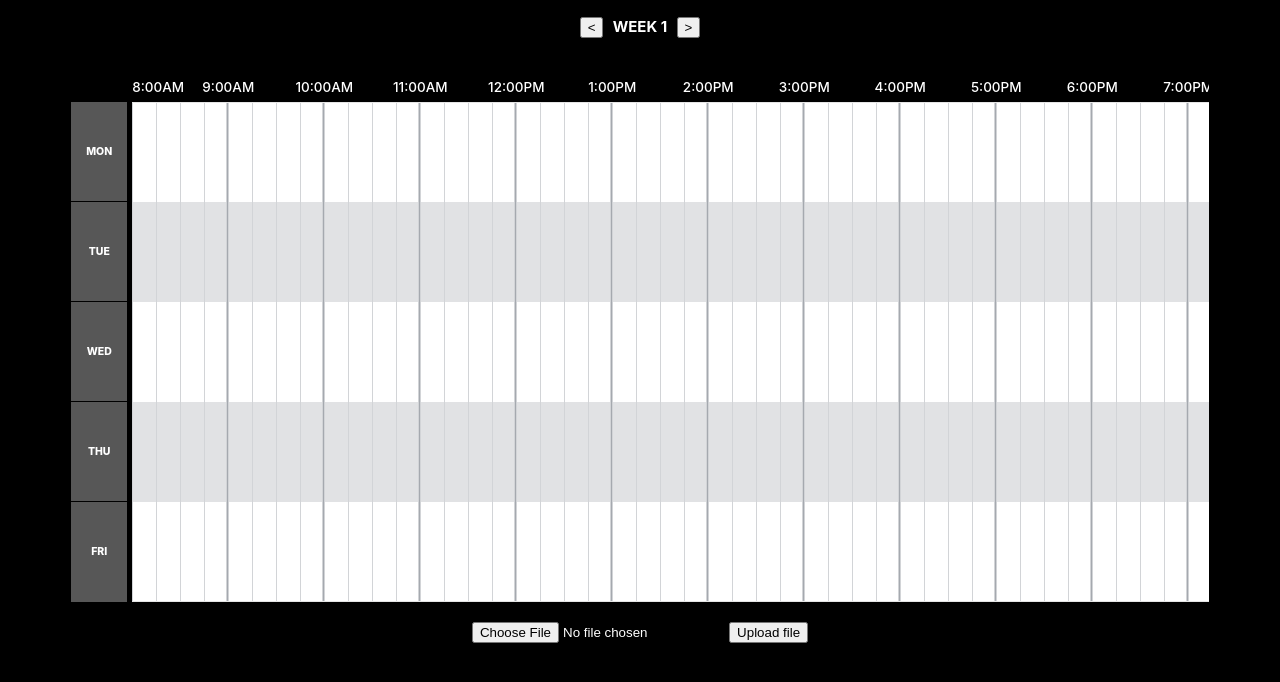
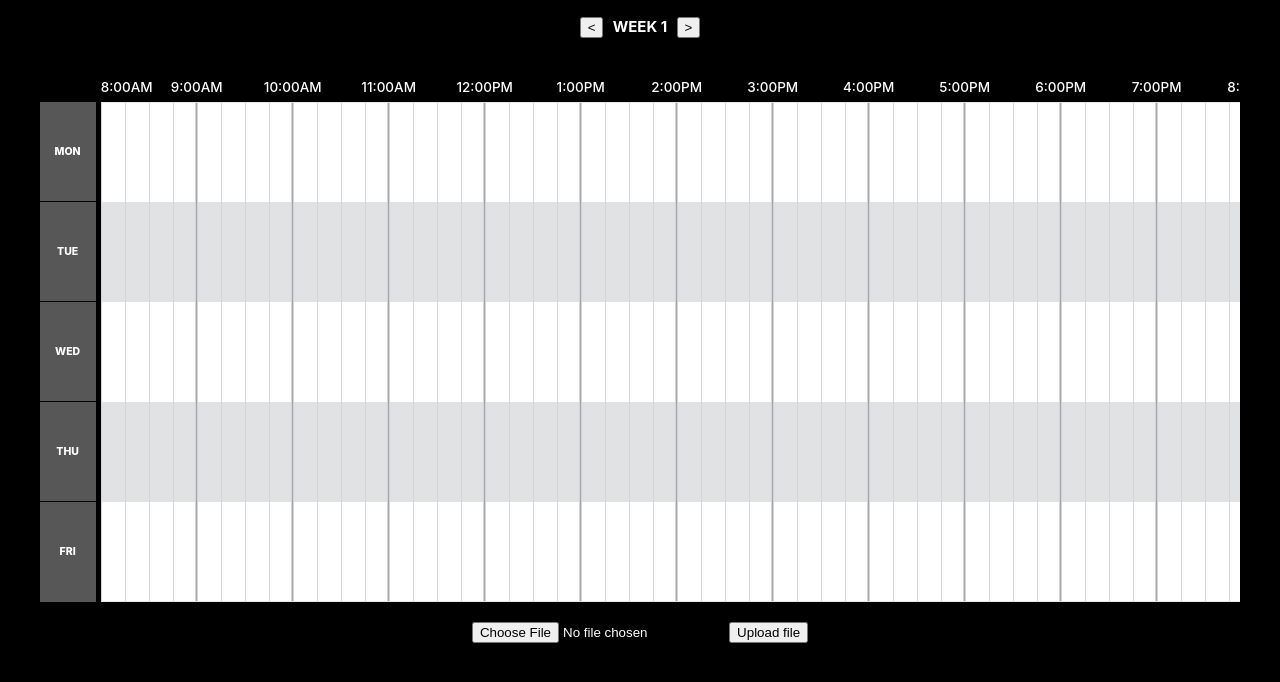
Before and after one commit to Zaiqin/Timetable, a website: page docs/index.html in a window 1280 px wide. Shown: the part 40-722 px from the top of the page. Drawn offline with Linux system fonts and the light colour scheme.

Commit message:
Update timetablejs.css

```diff
--- a/docs/styles/timetablejs.css
+++ b/docs/styles/timetablejs.css
@@ -1,11 +1,11 @@
 .timetable {
 	display: flex;
 	align-items: stretch;
-	width: 90%;
+	width: 95%;
 	max-width: 100%;
 	box-sizing: border-box;
-	margin-left: 5%;
-	margin-right: 5%;
+	margin-left: 2.5%;
+	margin-right: 2.5%;
 }
 
 .timetable * {
```
